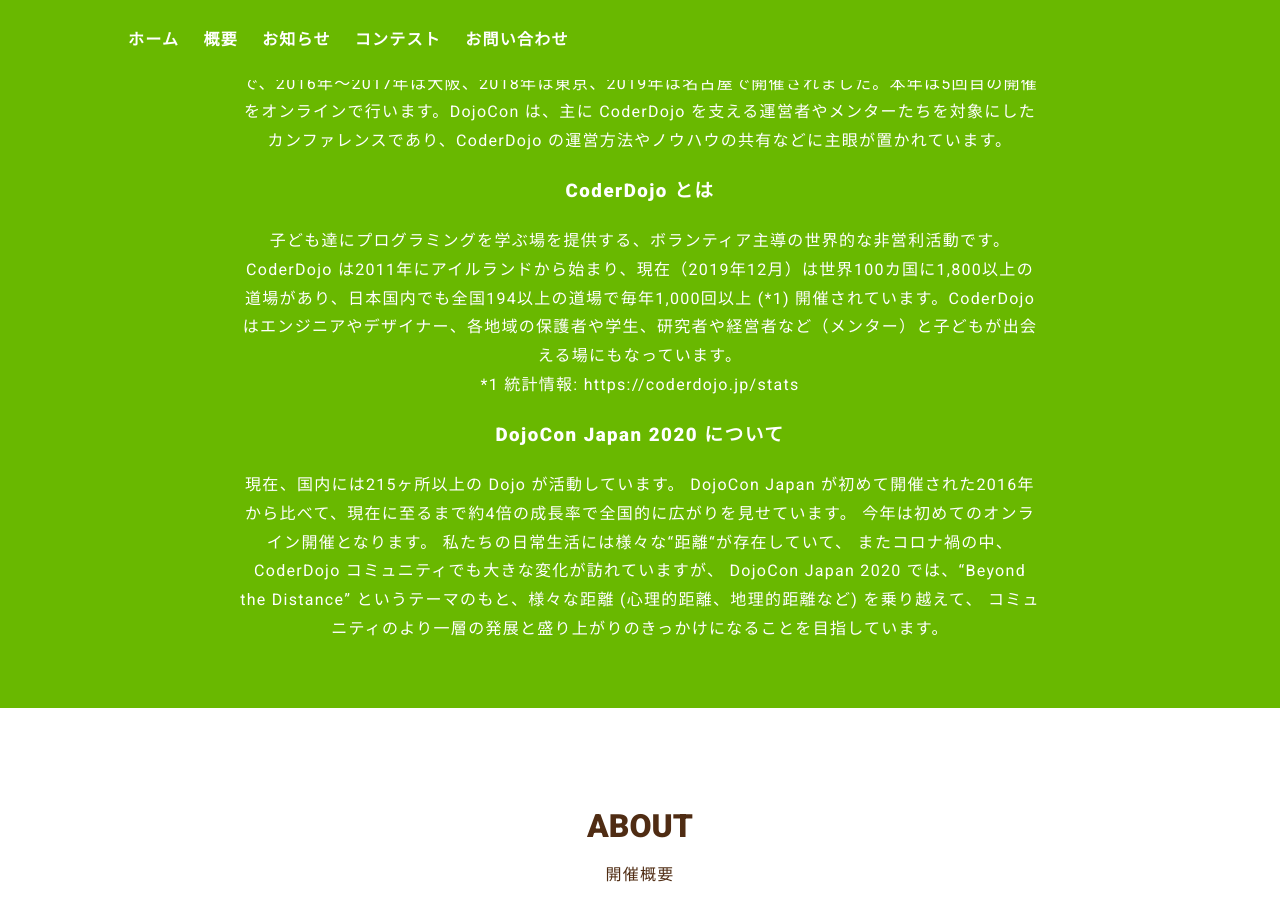
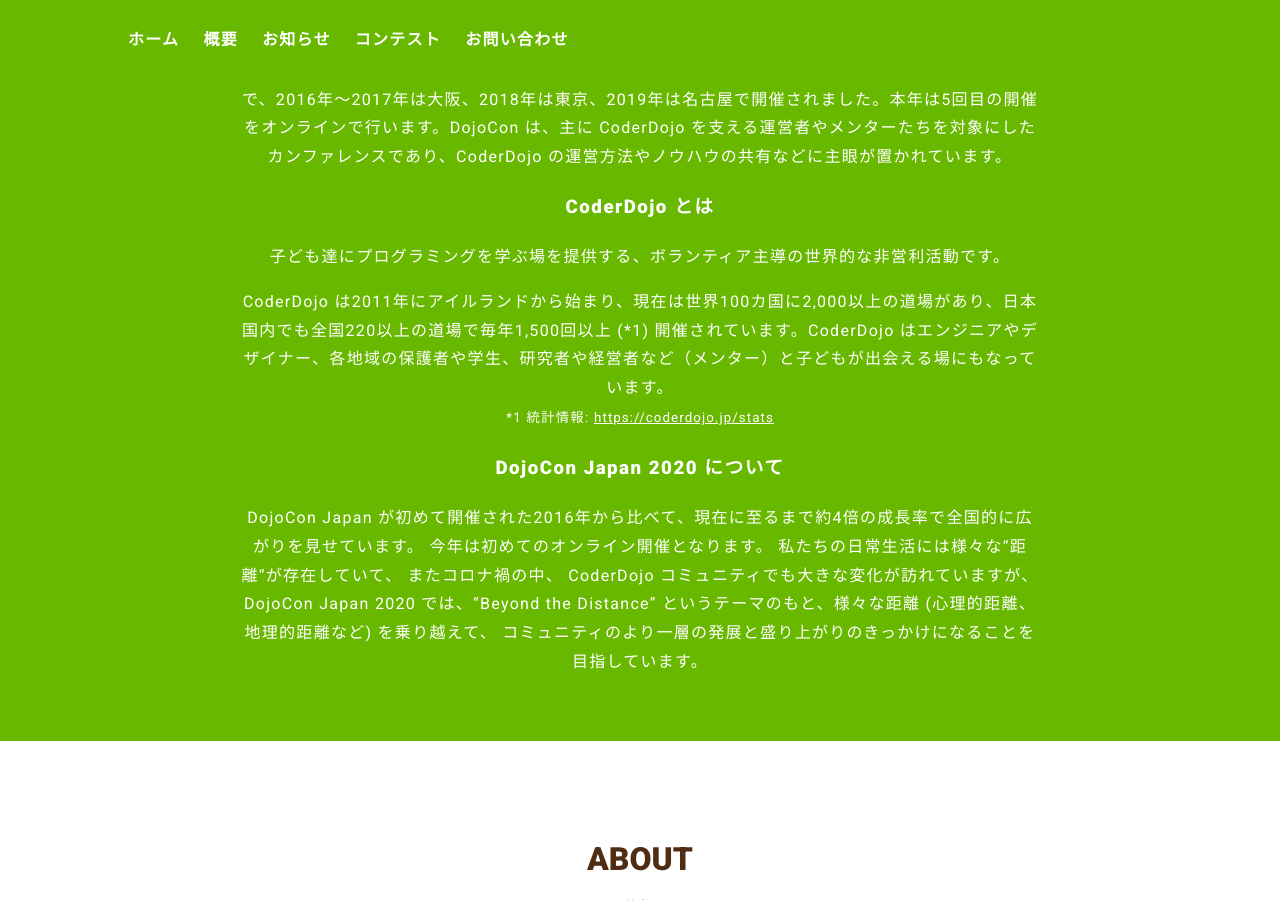
Before and after one commit to coderdojo-japan/dojocon2020.coderdojo.jp, a Jekyll site: the page built from index.html, in a window 1280 px wide and 900 px high, scrolled down 1234 px. Built offline with Jekyll 4.4.1, drawn with Linux system fonts in a browser that asks for light colours; nearby versions of some CDN libraries; some web fonts are replaced.

Commit message:
Update outdated stats based on https://coderdojo.jp/stats

```diff
--- a/index.html
+++ b/index.html
@@ -17,21 +17,21 @@
       <h2>DojoCon Japan 2020</h2>
       <div class="text">
         <h3>日本最大の CoderDojo の祭典</h3>
-        <p>DojoCon Japan とは CoderDojo コミュニティが全国から集まる、年に１度のカンファレンスイベントです。<br>
-          CoderDojo 発祥の地アイルランドでは、CoderDojo Foundation主催の DojoCon (CoderDojo Conference) が年１回のペースで開催されています。「DojoCon Japan」はこの日本版という位置づけで、2016年〜2017年は大阪、2018年は東京、2019年は名古屋で開催されました。本年は5回目の開催をオンラインで行います。DojoCon は、主に CoderDojo を支える運営者やメンターたちを対象にしたカンファレンスであり、CoderDojo の運営方法やノウハウの共有などに主眼が置かれています。</p>
+        <p>DojoCon Japan とは CoderDojo コミュニティが全国から集まる、年に１度のカンファレンスイベントです。</p>
+        <p>CoderDojo 発祥の地アイルランドでは、CoderDojo Foundation主催の DojoCon (CoderDojo Conference) が年１回のペースで開催されています。「DojoCon Japan」はこの日本版という位置づけで、2016年〜2017年は大阪、2018年は東京、2019年は名古屋で開催されました。本年は5回目の開催をオンラインで行います。DojoCon は、主に CoderDojo を支える運営者やメンターたちを対象にしたカンファレンスであり、CoderDojo の運営方法やノウハウの共有などに主眼が置かれています。</p>
       </div>
 
       <div class="text">
         <h3>CoderDojo とは</h3>
-        <p>子ども達にプログラミングを学ぶ場を提供する、ボランティア主導の世界的な非営利活動です。<br>
-          CoderDojo は2011年にアイルランドから始まり、現在（2019年12月）は世界100カ国に1,800以上の道場があり、日本国内でも全国194以上の道場で毎年1,000回以上 (*1) 開催されています。CoderDojo はエンジニアやデザイナー、各地域の保護者や学生、研究者や経営者など（メンター）と子どもが出会える場にもなっています。
-          <br>*1 統計情報: https://coderdojo.jp/stats</p>
+        <p>子ども達にプログラミングを学ぶ場を提供する、ボランティア主導の世界的な非営利活動です。</p>
+	<p>CoderDojo は2011年にアイルランドから始まり、現在は世界100カ国に2,000以上の道場があり、日本国内でも全国220以上の道場で毎年1,500回以上 (*1) 開催されています。CoderDojo はエンジニアやデザイナー、各地域の保護者や学生、研究者や経営者など（メンター）と子どもが出会える場にもなっています。
+          <br><small>*1 統計情報: <a href='https://coderdojo.jp/stats'>https://coderdojo.jp/stats</a></small></p>
       </div>
 
       <div class="text">
         <h3>DojoCon Japan 2020 について</h3>
-        <p>現在、国内には215ヶ所以上の Dojo が活動しています。
-          DojoCon Japan が初めて開催された2016年から比べて、現在に至るまで約4倍の成長率で全国的に広がりを見せています。
+        <p>
+	  DojoCon Japan が初めて開催された2016年から比べて、現在に至るまで約4倍の成長率で全国的に広がりを見せています。
           今年は初めてのオンライン開催となります。
           私たちの日常生活には様々な“距離“が存在していて、
           またコロナ禍の中、 CoderDojo コミュニティでも大きな変化が訪れていますが、
```
